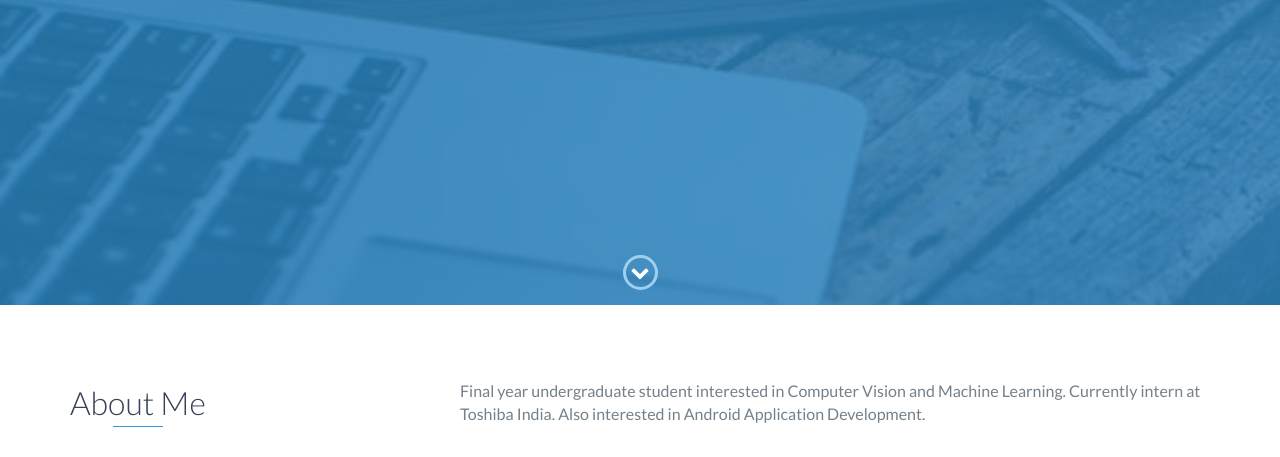
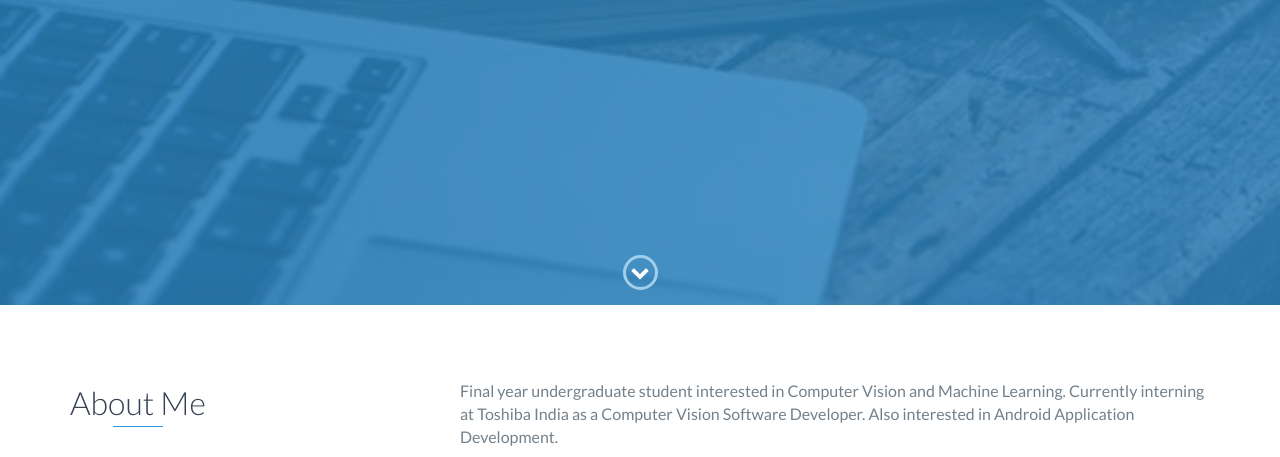
Before and after one commit to paarthbir77/paarthbir77.github.io, a website: page index.html in a window 1280 px wide. Shown: the part 495-952 px from the top of the page. Drawn offline with nearby package versions, Linux system fonts and the light colour scheme.

Commit message:
Update index.html

```diff
--- a/index.html
+++ b/index.html
@@ -105,7 +105,7 @@
                 </div>
                 <div class="col-md-8">
                     <p>
-                        Final year undergraduate student interested in Computer Vision and Machine Learning. Currently intern at Toshiba India.
+                        Final year undergraduate student interested in Computer Vision and Machine Learning. Currently interning at Toshiba India as a Computer Vision Software Developer.
 			Also interested in Android Application Development.
                     </p>
                 </div>
```
